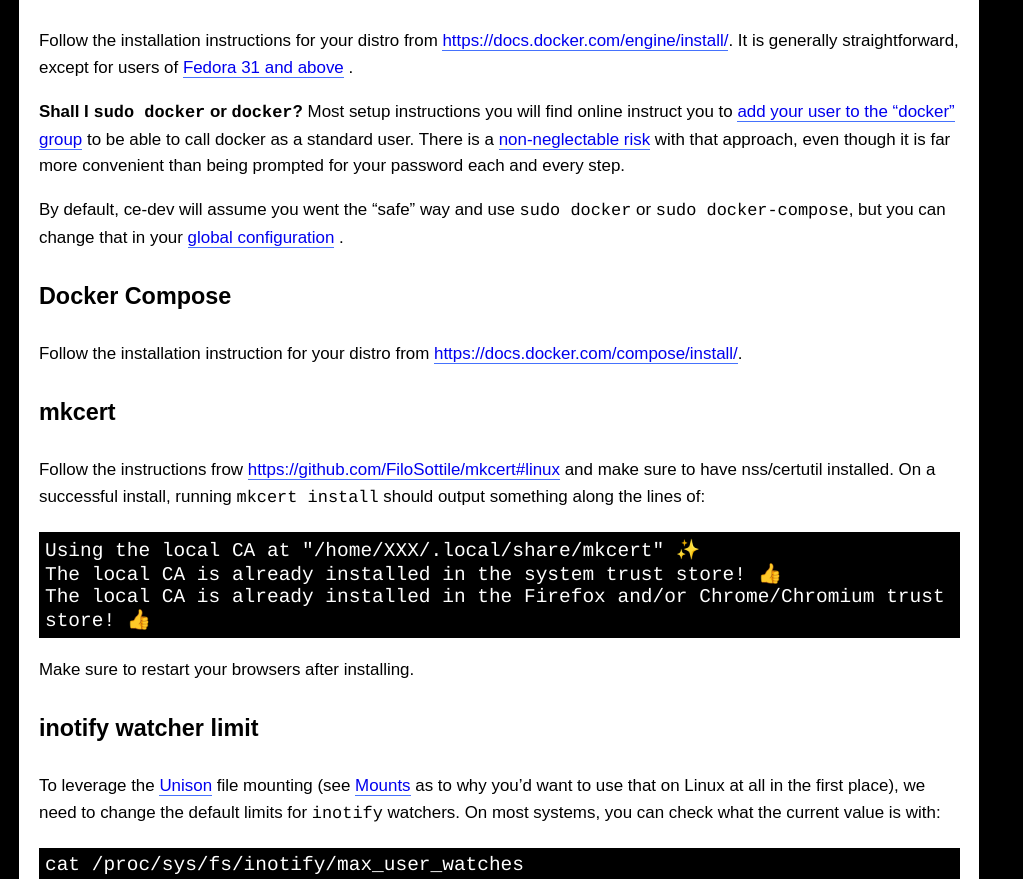
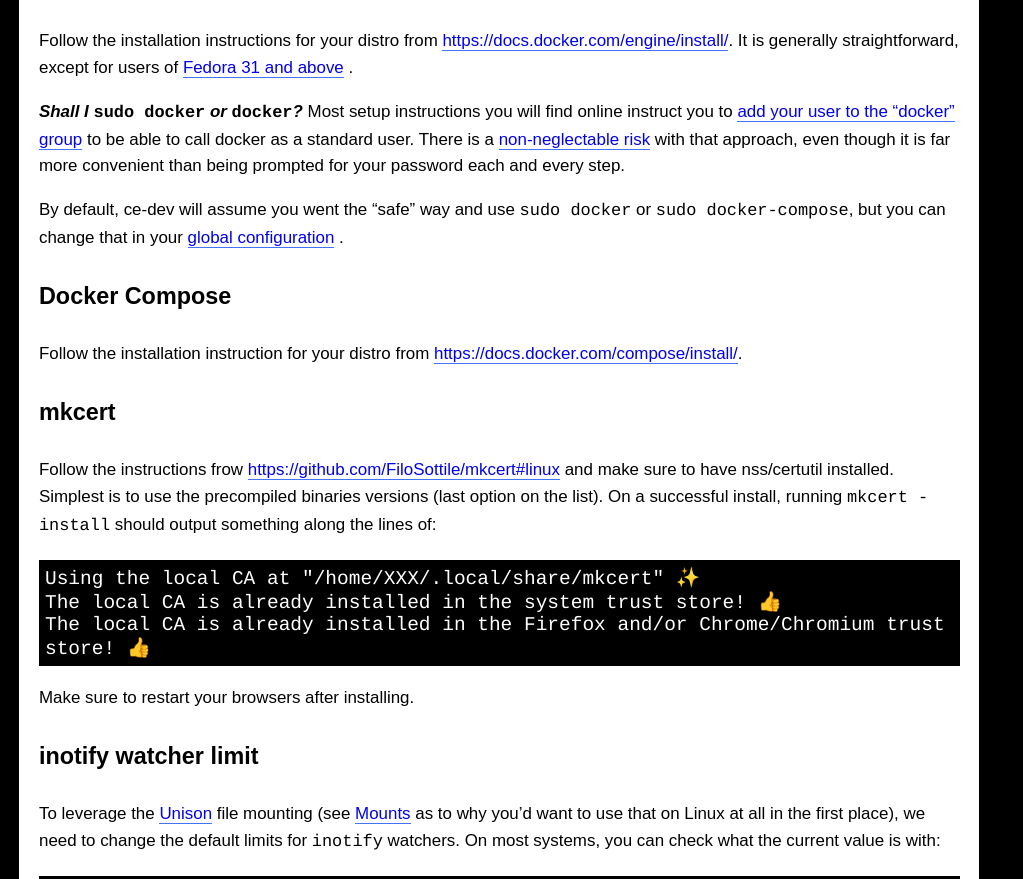
Before and after one commit to codeenigma/ce-dev-docs, a plain HTML site: page 1.x/install/index.html in a window 1280 px wide. Shown: the part 594-1473 px from the top of the page, without its empty margins (0-1023 px from the left). Drawn offline with Linux system fonts and the light colour scheme.

Commit message:
Travis CI - Fri Aug 21 15:47:10 UTC 2020

```diff
--- a/1.x/install/index.html
+++ b/1.x/install/index.html
@@ -21,7 +21,7 @@ We also assume common utilities are present:</p>
 <p>Follow the installation instructions for your distro from <a href="https://docs.docker.com/engine/install/">https://docs.docker.com/engine/install/</a>. It is generally straightforward, except for users of
 <a href="https://duckduckgo.com/?q=docker&#43;fedora&#43;32"  target="_blank" rel="noopener">Fedora 31 and above</a>
 .</p>
-<p><em><strong>Shall I <code>sudo docker</code> or <code>docker</code>?</strong></em>
+<p><strong><em>Shall I <code>sudo docker</code> or <code>docker</code>?</em></strong>
 Most setup instructions you will find online instruct you to
 <a href="https://docs.docker.com/engine/install/linux-postinstall/"  target="_blank" rel="noopener">add your user to the &ldquo;docker&rdquo; group</a>
  to be able to call docker as a standard user.
@@ -34,7 +34,8 @@ There is a
 <h4 id="docker-compose">Docker Compose</h4>
 <p>Follow the installation instruction for your distro from <a href="https://docs.docker.com/compose/install/">https://docs.docker.com/compose/install/</a>.</p>
 <h4 id="mkcert">mkcert</h4>
-<p>Follow the instructions frow <a href="https://github.com/FiloSottile/mkcert#linux">https://github.com/FiloSottile/mkcert#linux</a> and make sure to have nss/certutil installed. On a successful install, running <code>mkcert install</code> should output something along the lines of:</p>
+<p>Follow the instructions frow <a href="https://github.com/FiloSottile/mkcert#linux">https://github.com/FiloSottile/mkcert#linux</a> and make sure to have nss/certutil installed. Simplest is to use the precompiled binaries versions (last option on the list).
+On a successful install, running <code>mkcert -install</code> should output something along the lines of:</p>
 <pre><code>Using the local CA at &quot;/home/XXX/.local/share/mkcert&quot; ✨
 The local CA is already installed in the system trust store! 👍
 The local CA is already installed in the Firefox and/or Chrome/Chromium trust store! 👍
@@ -68,7 +69,7 @@ sudo sysctl -p # Or better yet, reboot.
 <ul>
 <li>Be generous on RAM, but do not allocate it all for Docker. If you do not set a limit and you run a resource hungry service, everything, including processes on the hosts (think Electron apps, Chrome and the like, and by cascade the Docker processes themselves) will end up swapping and being ultra slow. 8GB or 10GB out of 16GB should be reasonable values.</li>
 <li>Do not throttle CPU usage (ie, allocate them all). Or, go the other way round and allocate only one. This seems contradictory, but it looks like it behave diffently based on your hardware and/or OS version. In certain cases, containers seem to be unable to make use of more than one core anyway, so allocating more than one ends up being counter-productive as it will impede processes on the host.</li>
-<li>Make sure you have enough disk space allocated for the VM Disk image. This again will vary on usage, but with a dozen of projects that have a 10GB database each, you&rsquo;re already well over 100GB. On the other hand, <em><strong>you can always grow the virtual disk afterward, but you can NOT shrink it without destroying all containers and volumes</strong></em>, so you can start small and grow it as needed if you encounter some &ldquo;no space left on device/disk full&rdquo; errors.</li>
+<li>Make sure you have enough disk space allocated for the VM Disk image. This again will vary on usage, but with a dozen of projects that have a 10GB database each, you&rsquo;re already well over 100GB. On the other hand, <strong><em>you can always grow the virtual disk afterward, but you can NOT shrink it without destroying all containers and volumes</em></strong>, so you can start small and grow it as needed if you encounter some &ldquo;no space left on device/disk full&rdquo; errors.</li>
 </ul>
 <p>
 <a href="https://codeenigma.github.io/ce-dev-docs/1.x/uploads/docker-mac-settings.png" >
@@ -78,7 +79,8 @@ sudo sysctl -p # Or better yet, reboot.
 <h4 id="docker-compose-1">Docker Compose</h4>
 <p>Docker Compose is bundled with Docker Desktop already.</p>
 <h4 id="mkcert-1">mkcert</h4>
-<p>Follow the instructions from <a href="https://github.com/FiloSottile/mkcert#macos">https://github.com/FiloSottile/mkcert#macos</a> and triple check nss/certutil installed. On a successful install, running <code>mkcert install</code> should output something along the lines of:</p>
+<p>Follow the instructions from <a href="https://github.com/FiloSottile/mkcert#macos">https://github.com/FiloSottile/mkcert#macos</a> and triple check nss/certutil installed. Simplest is to use the precompiled binaries versions (last option on the list).
+On a successful install, running <code>mkcert -install</code> should output something along the lines of:</p>
 <pre><code>Using the local CA at &quot;/Users/XXX/.local/share/mkcert&quot; ✨
 The local CA is already installed in the system trust store! 👍
 The local CA is already installed in the Firefox and/or Chrome/Chromium trust store! 👍
```
